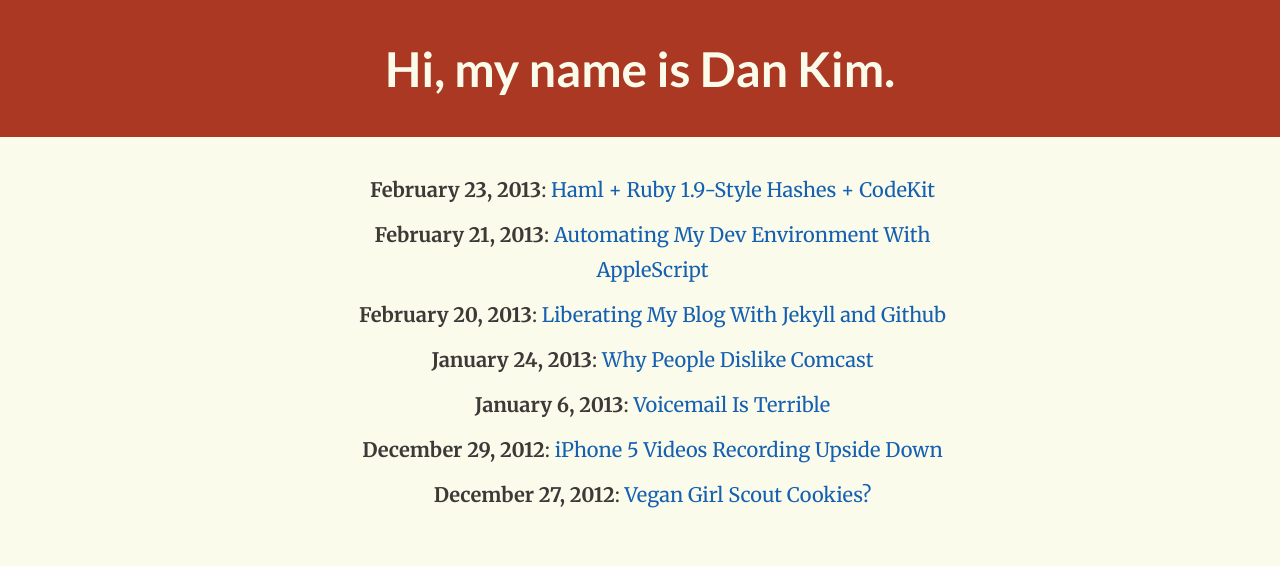
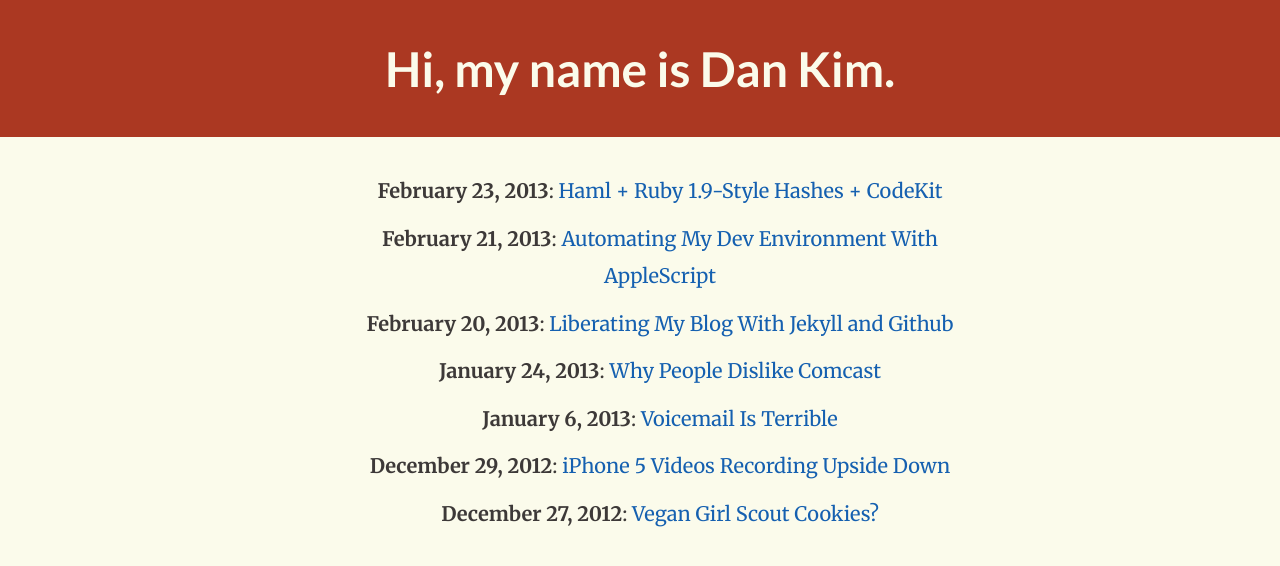
Before and after one commit to clarkhtse/blog, a Jekyll site: the page built from index.html, in a window 1280 px wide. Shown: the top 566 px of the page. Built offline with Jekyll 4.4.1, drawn with Linux system fonts in a browser that asks for light colours; Markdown is read by kramdown in place of the engine named in the settings.

Commit message:
Responsive layout

```diff
--- a/stylesheets/styles.css
+++ b/stylesheets/styles.css
@@ -1,8 +1,7 @@
-
 body {
   margin: 0;
   padding: 0;
-  font-size: 16px;
+  font-size: .75em;
   background: #fbfbeb;
 }
 
@@ -20,7 +19,6 @@
 
 html {
   font-family: "Merriweather", Georgia, serif;
-  font-size: 24px;
   -webkit-text-size-adjust: 100%;
   -ms-text-size-adjust: 100%;
 }
@@ -51,7 +49,7 @@
 
 code, kbd, pre, samp {
   font-family: monospace, serif;
-  font-size: 16px;
+  font-size: .857em;
 }
 
 pre {
@@ -60,10 +58,6 @@
 
 q {
   quotes: "\201C" "\201D" "\2018" "\2019";
-}
-
-small {
-  font-size: 80%;
 }
 
 sub {
@@ -90,14 +84,14 @@
 }
 
 p, ul, ol {
-  font-size: 20px;
-  line-height: 35px;
+  font-size: 1.25em;
+  line-height: 1.875em;
   margin: 5px 0;
   color: #3d3938;
 }
 
 ul, ol {
-  margin: 5px 0 5px 25px;
+  margin: 5px 0 5px 20px;
 }
 
 h1, h2, h3, .header {
@@ -108,15 +102,15 @@
 }
 
 h1 {
-  font-size: 48px;
+  font-size: 3em;
 }
 
 h2 {
-  font-size: 32px;
+  font-size: 2em;
 }
 
 h3 {
-  font-size: 24px;
+  font-size: 1.5em;
 }
 
 a {
@@ -129,30 +123,17 @@
   }
 
 blockquote {
+  margin: 0 20px;
   font-style: italic;
+  font-size: .875em;
 }
 
 li {
   margin-bottom: 10px;
 }
 
-.title-background, .title, .content {
-  margin: 0 auto;
-}
-
-.title, .content {
-  width: 670px;
-}
-
-.title-background {
-  width: 100%;
-  padding: 40px 0;
-  background: #ab3822;
-  color: #ab3822;
-}
-
 .content {
-  padding: 30px 0;
+  padding: 30px 20px;
 }
 
 .content p {
@@ -161,6 +142,13 @@
 
 .content ol, ul {
   padding: 5px 20px;
+}
+
+.title-background {
+  width: 100%;
+  padding: 40px 0;
+  background: #ab3822;
+  color: #fbfbeb;
 }
 
 .post-list {
@@ -173,17 +161,42 @@
   font-weight: bold;
 }
 
-.group {
-  *zoom: 1;
+.title-background, .title, .content {
+  margin: 0 auto;
 }
 
-  .group:before {
-    display: table;
-    content: "";
+.title, .content {
+  width: 90%;
+}
+
+@media all and (min-width: 600px) {
+  body {
+    font-size: 1em;
   }
 
-  .group:after {
-    display: table;
-    content: "";
-    clear: both;
+  blockquote {
+    margin: 0 40px;
   }
+
+  ul, ol {
+    margin: 5px 0 5px 40px;
+  }
+}
+
+@media all and (min-width: 768px) {
+  body {
+    font-size: 1em;
+  }
+
+  blockquote {
+    margin: 0 40px;
+  }
+
+  ul, ol {
+    margin: 5px 0 5px 40px;
+  }
+
+  .title, .content {
+    width: 670px;
+  }
+}
```
